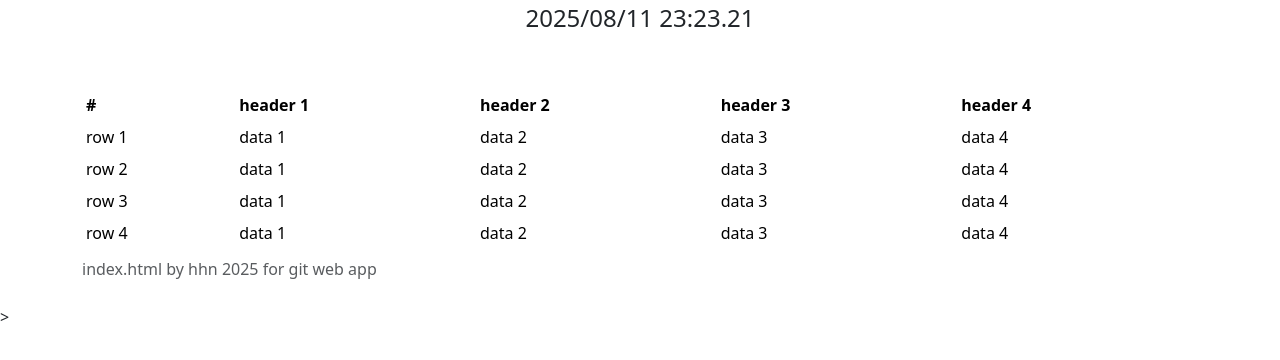
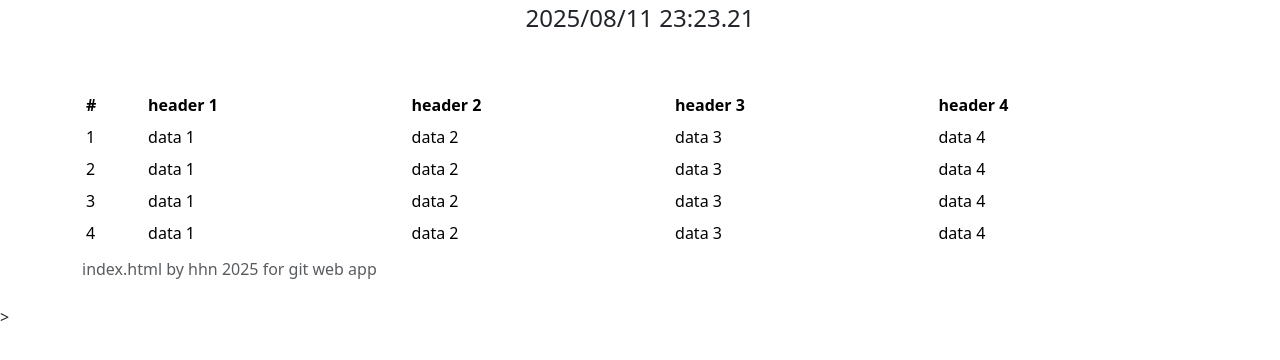
Before and after one commit to hhnagatani/First_Web_App, a plain HTML site: page index.html in a window 1280 px wide. Shown: the part 66-426 px from the top of the page. Drawn offline with nearby package versions, Linux system fonts and the light colour scheme.

Commit message:
Table changed

```diff
--- a/index.html
+++ b/index.html
@@ -31,28 +31,28 @@
             </thead>
             <tbody>
                 <tr>
-                    <td>row 1</td>
+                    <td>1</td>
                     <td>data 1</td>
                     <td>data 2</td>
                     <td>data 3</td>
                     <td>data 4</td>
                 </tr>
                 <tr>
-                    <td>row 2</td>
+                    <td>2</td>
                     <td>data 1</td>
                     <td>data 2</td>
                     <td>data 3</td>
                     <td>data 4</td>
                 </tr>
                 <tr>
-                    <td>row 3</td>
+                    <td>3</td>
                     <td>data 1</td>
                     <td>data 2</td>
                     <td>data 3</td>
                     <td>data 4</td>
                 </tr>
                 <tr>
-                    <td>row 4</td>
+                    <td>4</td>
                     <td>data 1</td>
                     <td>data 2</td>
                     <td>data 3</td>
```
